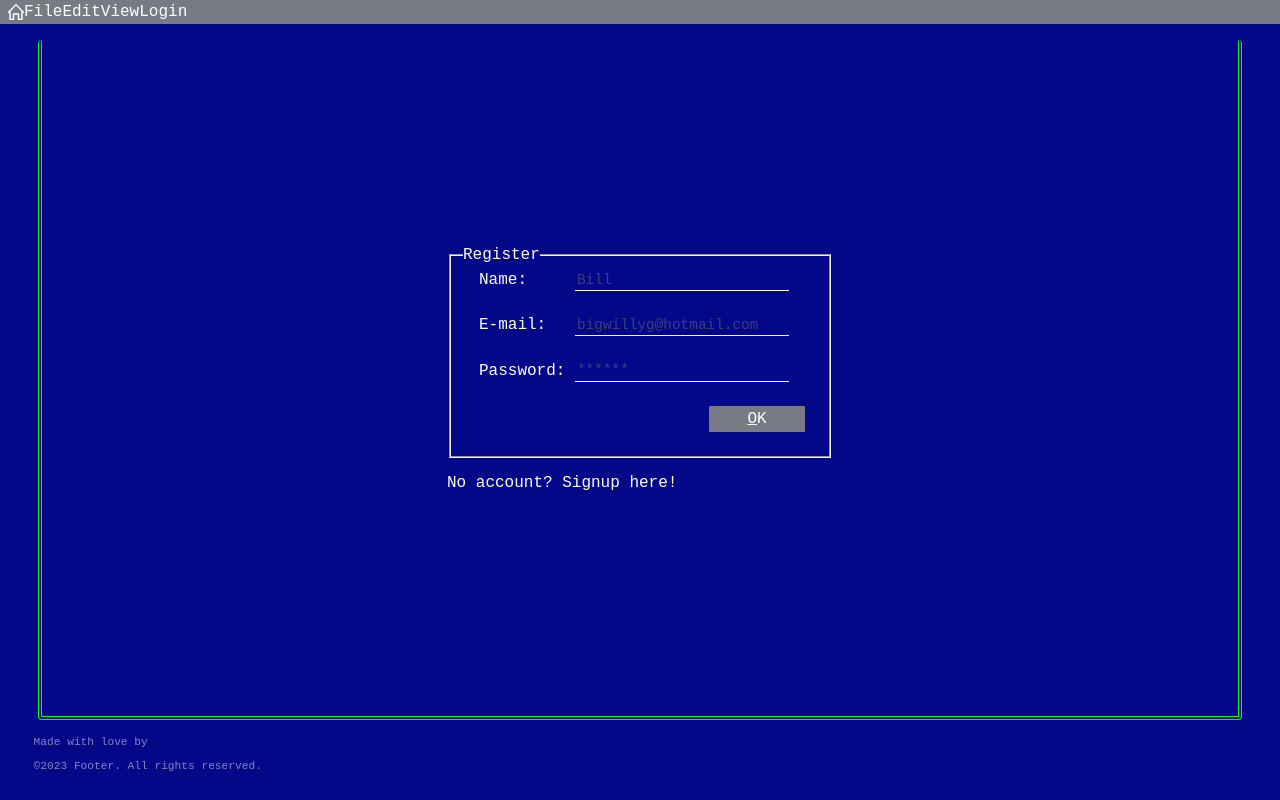
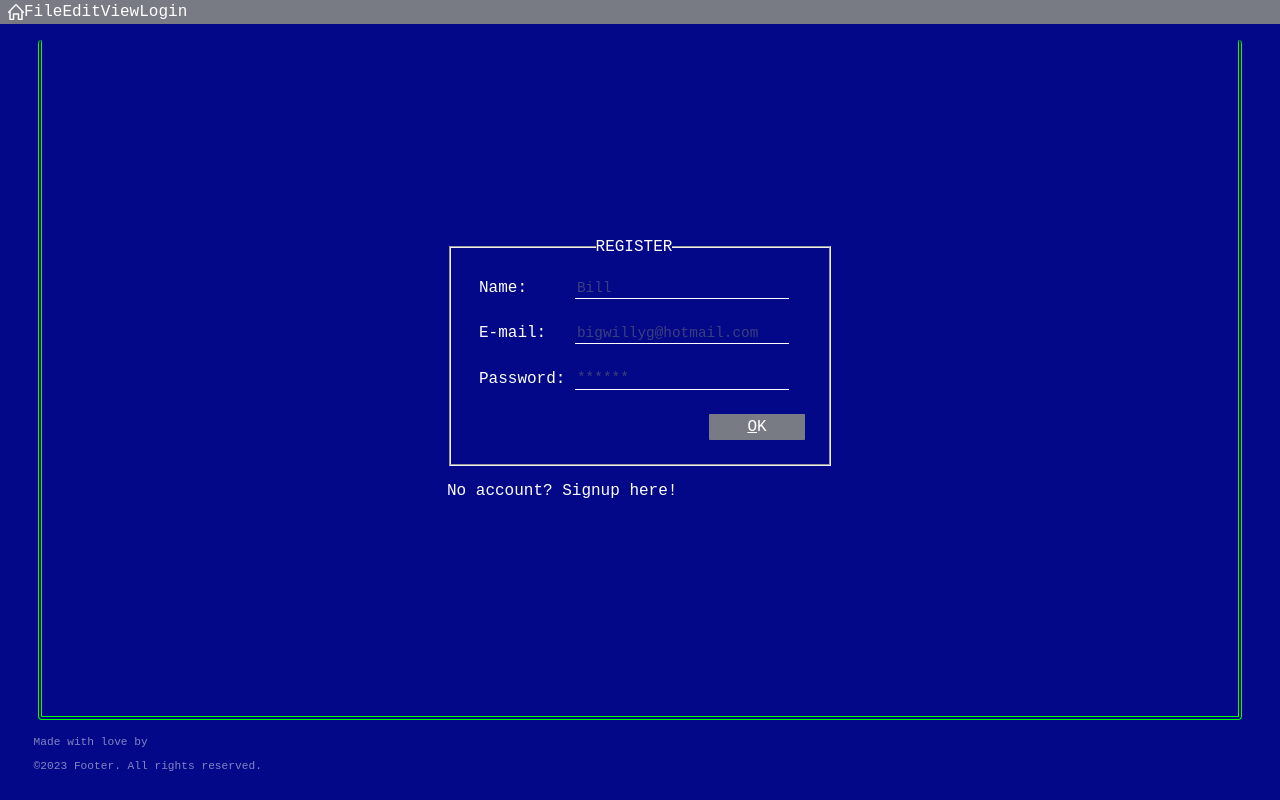
Before and after one commit to thecowsays/nameless-whispers, a React (Vite) app: page /Login in a window 1280 px wide. Built offline with nearby package versions, Linux system fonts and the light colour scheme; a web font is replaced by a local one.

Commit message:
added css title class

```diff
--- a/src/App.css
+++ b/src/App.css
@@ -339,3 +339,11 @@ button:hover::first-letter {
     color: var(--accent);
     font-weight: 600;
 }
+
+.title {
+    font-weight: 400;
+    text-align: center;
+    text-transform: uppercase;
+    margin-top: 2em;
+    margin-bottom: 1em;
+}
```
